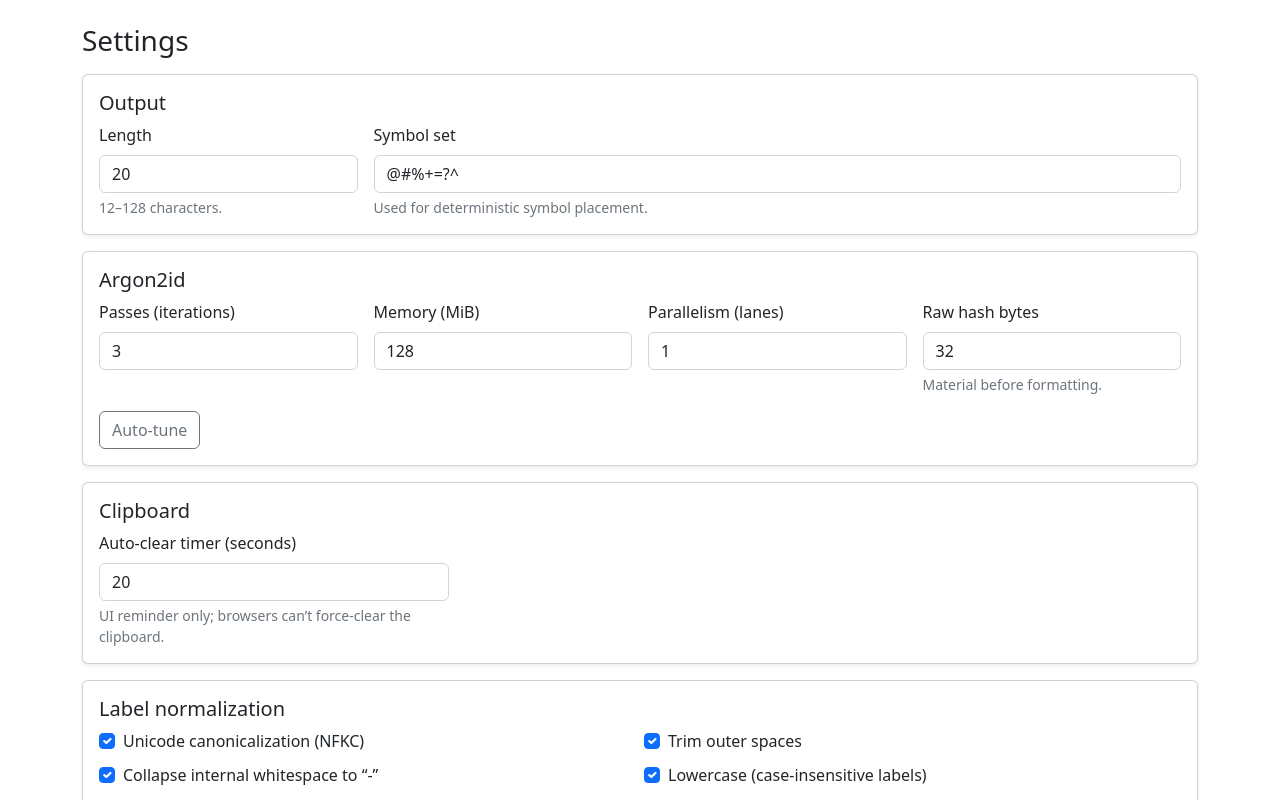
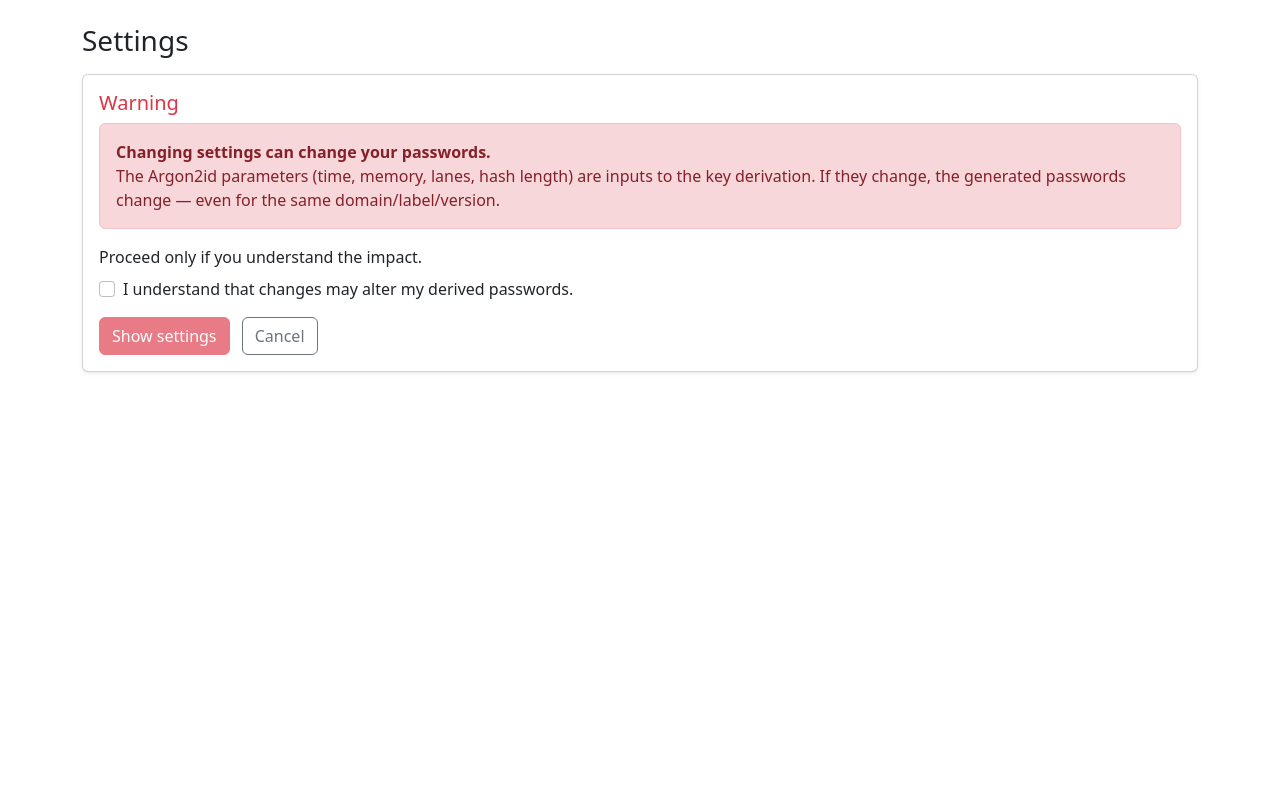
Before and after one commit to WebDevBooster/passbooster, a SvelteKit app: page /settings in a window 1280 px wide. Shown: the top 800 px of the page. Built offline with nearby package versions, Linux system fonts and the light colour scheme.

Commit message:
Add Warnings to Settings

```diff
--- a/src/lib/stores.js
+++ b/src/lib/stores.js
@@ -6,20 +6,24 @@ const STORAGE_KEY = 'passbooster.settings.v1';
 
 export const DEFAULTS = {
     // Output formatting
-    length: 20,                  // 12..128
+    length: 20,
     symbols: '@#%+=?^',
 
-    // Argon2id parameters
-    passes: 3,                   // "iterations" / time cost
-    memoryMiB: 128,              // 64..512 (we'll cap in UI)
-    parallelism: 1,              // lanes
-    hashBytes: 32,               // bytes -> base material before formatting
+    // Argon2id parameters (LOCKED by default)
+    passes: 3,
+    memoryMiB: 128,
+    parallelism: 1,
+    hashBytes: 32,
 
     // Clipboard
     clipboardClearSec: 20,
 
-    // Label normalization (global defaults)
-    labelSteps: { ...defaultLabelSteps } // you can toggle steps on Settings
+    // Label normalization
+    labelSteps: { ...defaultLabelSteps },
+
+    // NEW: gates
+    settingsLocked: true, // gate the whole settings page behind a big warning
+    kdfLocked: true       // gate the Argon2id controls
 };
 
 function load() {
@@ -27,7 +31,11 @@ function load() {
         const raw = localStorage.getItem(STORAGE_KEY);
         if (!raw) return { ...DEFAULTS };
         const parsed = JSON.parse(raw);
-        return { ...DEFAULTS, ...parsed, labelSteps: { ...defaultLabelSteps, ...(parsed.labelSteps || {}) } };
+        return {
+            ...DEFAULTS,
+            ...parsed,
+            labelSteps: { ...defaultLabelSteps, ...(parsed.labelSteps || {}) }
+        };
     } catch {
         return { ...DEFAULTS };
     }
@@ -35,10 +43,6 @@ function load() {
 
 export const settings = writable(load());
 
-settings.subscribe((val) => {
-    try {
-        localStorage.setItem(STORAGE_KEY, JSON.stringify(val));
-    } catch {
-        // ignore quota errors
-    }
+settings.subscribe(val => {
+    try { localStorage.setItem(STORAGE_KEY, JSON.stringify(val)); } catch {}
 });
--- a/src/routes/generate/+page.svelte
+++ b/src/routes/generate/+page.svelte
@@ -9,6 +9,7 @@
     } from '$lib/normalize.js';
     import { settings } from '$lib/stores.js';
     $: s = $settings;
+    $: kdfProfile = `argon2id m${s.memoryMiB} t${s.passes} p${s.parallelism} h${s.hashBytes}`;
 
     let domainInput = '';
     let label = '';
@@ -89,6 +90,9 @@
 
 <main class="container py-4">
     <h1 class="h3 mb-3">Generate</h1>
+    <div class="text-muted mb-2">
+        KDF profile: <span class="badge text-bg-light">{kdfProfile}</span>
+    </div>
 
     <!-- Form card -->
     <div class="card shadow-sm mb-3">
--- a/src/routes/settings/+page.svelte
+++ b/src/routes/settings/+page.svelte
@@ -2,31 +2,42 @@
     import { settings, DEFAULTS } from '$lib/stores.js';
     import { argon2id } from 'hash-wasm';
 
-    // read settings reactively
+    // reactive view of the store
     let s; $: s = $settings;
 
     const clamp = (n, lo, hi) => Math.max(lo, Math.min(hi, n ?? lo));
+    const set = (patch) => settings.update(v => ({ ...v, ...patch }));
+
+    // Profile string + short fingerprint (ID)
+    let profileId = '…';
+    $: profileStr = `argon2id m${s.memoryMiB} t${s.passes} p${s.parallelism} h${s.hashBytes}`;
+    $: (async () => {
+        const enc = new TextEncoder().encode(profileStr);
+        const buf = await crypto.subtle.digest('SHA-256', enc);
+        const hex = [...new Uint8Array(buf)].map(b => b.toString(16).padStart(2,'0')).join('');
+        profileId = hex.slice(0, 10).toUpperCase(); // short, readable
+    })();
 
     function resetDefaults() {
         settings.set(structuredClone(DEFAULTS));
         tuneMsg = '';
+        unlockPrompt = '';
     }
 
     function updateNumber(key, value, lo, hi) {
         const n = clamp(Number(value), lo, hi);
-        settings.update(v => ({ ...v, [key]: n }));
+        set({ [key]: n });
     }
 
     function updateText(key, value, fallback = '') {
-        settings.update(v => ({ ...v, [key]: value?.toString() || fallback }));
+        set({ [key]: value?.toString() || fallback });
     }
 
-    // Label step toggles
     function toggleStep(step, checked) {
-        settings.update(v => ({ ...v, labelSteps: { ...v.labelSteps, [step]: !!checked } }));
+        set({ labelSteps: { ...s.labelSteps, [step]: !!checked } });
     }
 
-    // Auto-tune Argon2id
+    // ---- Auto-tune (unchanged logic) ----
     let tuning = false;
     let tuneMsg = '';
 
@@ -35,11 +46,10 @@
         const salt = crypto.getRandomValues(new Uint8Array(16));
         const t0 = performance.now();
         await argon2id({
-            password,
-            salt,
+            password, salt,
             iterations: passes,
             parallelism,
-            memorySize: memoryMiB * 1024, // KiB
+            memorySize: memoryMiB * 1024,
             hashLength: 16,
             outputType: 'binary'
         });
@@ -47,41 +57,43 @@
     }
 
     async function autoTune() {
-        tuning = true;
-        tuneMsg = 'Tuning…';
+        tuning = true; tuneMsg = 'Tuning…';
         try {
-            const passes = 3;
-            const parallelism = 1;
+            const passes = 3, parallelism = 1;
             const candidates = [256, 192, 128, 96, 64];
-
-            let pickMem = 64;
-            let pickMs = Infinity;
-
+            let pickMem = 64, pickMs = Infinity;
             for (const mem of candidates) {
                 try {
                     const ms = await measureOnce({ passes, memoryMiB: mem, parallelism });
-                    // prefer within 300–1000ms, otherwise keep the best so far
                     if (ms >= 300 && ms <= 1000) { pickMem = mem; pickMs = ms; break; }
                     if (ms < pickMs) { pickMem = mem; pickMs = ms; }
-                } catch {
-                    // memory too high on this device; try lower value
-                    continue;
+                } catch { /* too much mem for this device */ }
             }
-            }
-
-            // If still too fast at 256 MiB, try passes=4
             let finalPasses = passes;
             if (pickMem === 256 && pickMs < 300) {
                 finalPasses = 4;
                 pickMs = await measureOnce({ passes: finalPasses, memoryMiB: pickMem, parallelism });
             }
-
-            settings.update(v => ({ ...v, memoryMiB: pickMem, passes: finalPasses, parallelism }));
+            set({ memoryMiB: pickMem, passes: finalPasses, parallelism });
             tuneMsg = `Set memory to ${pickMem} MiB, passes ${finalPasses} (~${Math.round(pickMs)} ms).`;
         } catch {
             tuneMsg = 'Auto-tune failed (WASM blocked or low memory).';
         } finally {
             tuning = false;
+        }
+    }
+
+    // ---- KDF unlock flow ----
+    let ack = false;        // big warning checkbox
+    let unlockShown = false;
+    let unlockPrompt = '';  // user must type the Profile ID to unlock
+    function lockKdf() { set({ kdfLocked: true }); unlockShown = false; unlockPrompt = ''; }
+    function requestUnlock() { unlockShown = true; unlockPrompt = ''; }
+    function confirmUnlock() {
+        if (unlockPrompt.trim().toUpperCase() === profileId) {
+            set({ kdfLocked: false });
+            unlockShown = false;
+            unlockPrompt = '';
         }
     }
 </script>
@@ -92,6 +104,66 @@
 
 <main class="container py-4">
     <h1 class="h3 mb-3">Settings</h1>
+
+    {#if s.settingsLocked}
+        <!-- Big warning gate -->
+        <div class="card shadow-sm">
+            <div class="card-body">
+                <h2 class="h5 text-danger">Warning</h2>
+                <div class="alert alert-danger">
+                    <strong>Changing settings can change your passwords.</strong><br />
+                    The Argon2id parameters (time, memory, lanes, hash length) are inputs to the key derivation.
+                    If they change, the generated passwords change — even for the same domain/label/version.
+                </div>
+                <div class="mb-2">Proceed only if you understand the impact.</div>
+                <div class="form-check mb-3">
+                    <input class="form-check-input" id="ack" type="checkbox" bind:checked={ack} />
+                    <label class="form-check-label" for="ack">I understand that changes may alter my derived passwords.</label>
+                </div>
+                <button class="btn btn-danger" disabled={!ack} on:click={() => set({ settingsLocked: false })}>
+                    Show settings
+                </button>
+                <a class="btn btn-outline-secondary ms-2" href="#/">Cancel</a>
+            </div>
+        </div>
+    {:else}
+        <!-- Settings content -->
+        <!-- Profile banner -->
+        <div class="card shadow-sm mb-3">
+            <div class="card-body d-flex flex-wrap gap-2 align-items-center justify-content-between">
+                <div class="h5 mb-0">KDF profile</div>
+                <div class="text-muted">
+                    <span class="badge text-bg-light">{profileStr}</span>
+                    <span class="badge text-bg-secondary">ID {profileId}</span>
+                </div>
+                <div class="ms-auto">
+                    {#if s.kdfLocked}
+                        <button class="btn btn-outline-danger" on:click={requestUnlock}>Unlock Argon2id controls</button>
+                    {:else}
+                        <button class="btn btn-outline-secondary" on:click={lockKdf}>Lock Argon2id controls</button>
+                    {/if}
+                </div>
+            </div>
+            {#if unlockShown && s.kdfLocked}
+                <div class="card-body border-top">
+                    <div class="alert alert-warning mb-3">
+                        To unlock, type the current profile ID <strong>{profileId}</strong> and confirm.
+                    </div>
+                    <div class="row g-2 align-items-end">
+                        <div class="col-12 col-md-6">
+                            <label class="form-label">Profile ID</label>
+                            <input class="form-control" bind:value={unlockPrompt} placeholder="e.g. {profileId}" />
+                        </div>
+                        <div class="col-auto">
+                            <button class="btn btn-danger" on:click={confirmUnlock} disabled={unlockPrompt.trim().toUpperCase() !== profileId}>Unlock</button>
+                        </div>
+                        <div class="col-auto">
+                            <button class="btn btn-outline-secondary" on:click={() => { unlockShown = false; unlockPrompt=''; }}>Cancel</button>
+                        </div>
+                    </div>
+                </div>
+            {/if}
+        </div>
 
         <!-- Output -->
         <div class="card shadow-sm mb-3">
@@ -135,6 +207,7 @@
                                 class="form-control"
                                 value={s.passes}
                                 min="1" max="6"
+                                disabled={s.kdfLocked}
                                 on:input={(e) => updateNumber('passes', e.currentTarget.value, 1, 6)}
                         />
                     </div>
@@ -146,6 +219,7 @@
                                 class="form-control"
                                 value={s.memoryMiB}
                                 min="32" max="512" step="32"
+                                disabled={s.kdfLocked}
                                 on:input={(e) => updateNumber('memoryMiB', e.currentTarget.value, 32, 512)}
                         />
                     </div>
@@ -157,6 +231,7 @@
                                 class="form-control"
                                 value={s.parallelism}
                                 min="1" max="4"
+                                disabled={s.kdfLocked}
                                 on:input={(e) => updateNumber('parallelism', e.currentTarget.value, 1, 4)}
                         />
                     </div>
@@ -168,6 +243,7 @@
                                 class="form-control"
                                 value={s.hashBytes}
                                 min="16" max="64"
+                                disabled={s.kdfLocked}
                                 on:input={(e) => updateNumber('hashBytes', e.currentTarget.value, 16, 64)}
                         />
                         <div class="form-text">Material before formatting.</div>
@@ -175,7 +251,7 @@
                 </div>
 
                 <div class="d-flex align-items-center gap-2 mt-3">
-                <button class="btn btn-outline-secondary" disabled={tuning} on:click={autoTune}>
+                    <button class="btn btn-outline-secondary" disabled={tuning || s.kdfLocked} on:click={autoTune}>
                         {tuning ? 'Tuning…' : 'Auto-tune'}
                     </button>
                     <div class="text-muted" aria-live="polite">{tuneMsg}</div>
@@ -284,4 +360,5 @@
             <button class="btn btn-outline-secondary" on:click={resetDefaults}>Reset to defaults</button>
             <div class="text-muted">Settings save automatically to this browser only.</div>
         </div>
+    {/if}
 </main>
```
Lines whose indentation alone changed are shown as unchanged.
